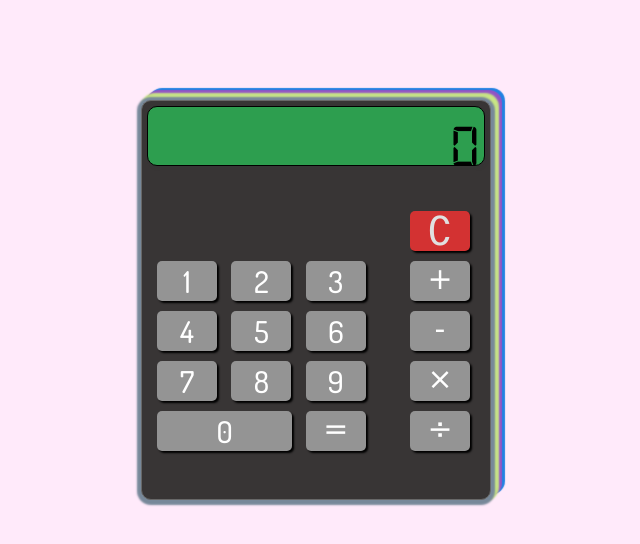
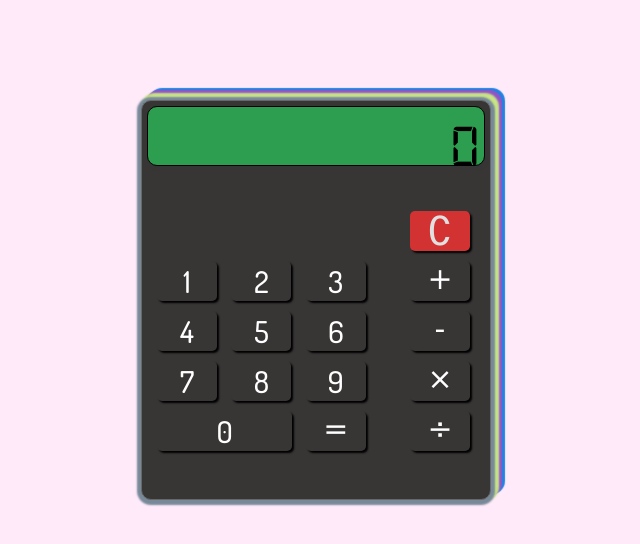
Before and after one commit to ikhsanhaikal/calculactor, a plain HTML site: page index.html in a window 1280 px wide. Shown: the whole page, without its empty margins (324-964 px from the left). Drawn offline with Linux system fonts and the light colour scheme; a web font is replaced by a local one.

Commit message:
change background color button

```diff
--- a/styles.css
+++ b/styles.css
@@ -50,7 +50,7 @@ body { background-color: rgb(255, 234, 250);}
 div.numbers, div.operators, div.clear {
     width: 60px;
     height: 40px;
-    background-color: rgb(148, 148, 148);
+    /* background-color: rgb(148, 148, 148); */
     color: white;
     font-size: 30px;
     border-radius: 5px;
@@ -73,14 +73,12 @@ div.numbers:active, div.operators:active {
     color: white;
 }
 
-
 div.clear {
-    /* padding-top: 5px;  */
     padding-bottom: 5px;
-    /* font-weight: 900; */
     font-size: 40px;
     color: rgb(224, 224, 224);
     background-color: rgb(211, 50, 50);
+
 }
 
 div.clear:hover {
@@ -95,7 +93,7 @@ div.clear:active {
 
 div.zero {
     width: 135px;
-    background-color: rgb(148, 148, 148);
+    /* background-color: rgb(148, 148, 148); */
 }
 div.operators {
     padding-bottom: 5px;
```
